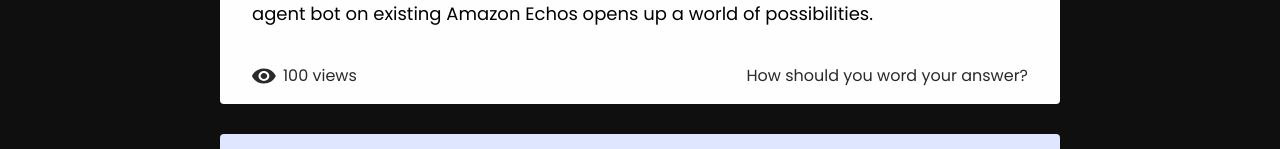
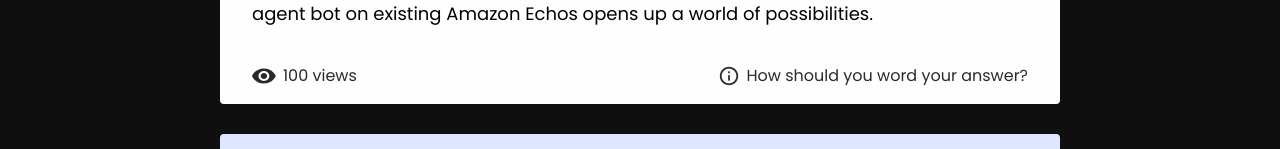
Before and after one commit to vinuman/Feedback-feature, a Next.js app: page / in a window 1280 px wide. Shown: the part 453-602 px from the top of the page. Built offline with nearby package versions, Linux system fonts and the light colour scheme.

Commit message:
changes new

```diff
--- a/app/components/FilterList.js
+++ b/app/components/FilterList.js
@@ -1,12 +1,12 @@
 import React from "react";
-/* import DropDown from "../assets/Dropdown.svg"; */
+import DropDown from "../assets/Dropdown.svg";
 import Image from "next/image";
 
 const FilterList = ({ title }) => {
   return (
     <div className="filter-list">
       <p style={{ minWidth: "150px", fontSize: "16px" }}>{title}</p>
-      {/* <Image src={DropDown} alt="drop down icon" /> */}
+      <Image src={DropDown} alt="drop down icon" />
     </div>
   );
 };
--- a/app/components/Question.js
+++ b/app/components/Question.js
@@ -3,7 +3,7 @@ import Button from "./Button";
 import rocketIcon from "../assets/Frame2211.svg";
 import Image from "next/image";
 import eyeIcon from "../assets/Vector.svg";
-/* import infoIcon from "../assets/info.png"; */
+import infoIcon from "../assets/Info.png";
 import { poppins } from "../layout";
 
 const Question = ({ tagsArray, title, description, views }) => {
@@ -42,7 +42,7 @@ const Question = ({ tagsArray, title, description, views }) => {
           <p className={`${poppins.className} text-medium`}>{views} views</p>
         </div>
         <div style={{ display: "flex", gap: "7px", alignItems: "center" }}>
-          {/*  <Image src={infoIcon} alt="info icon" /> */}
+          <Image src={infoIcon} alt="info icon" />
           <p className={`${poppins.className} text-medium`}>
             How should you word your answer?
           </p>
```
